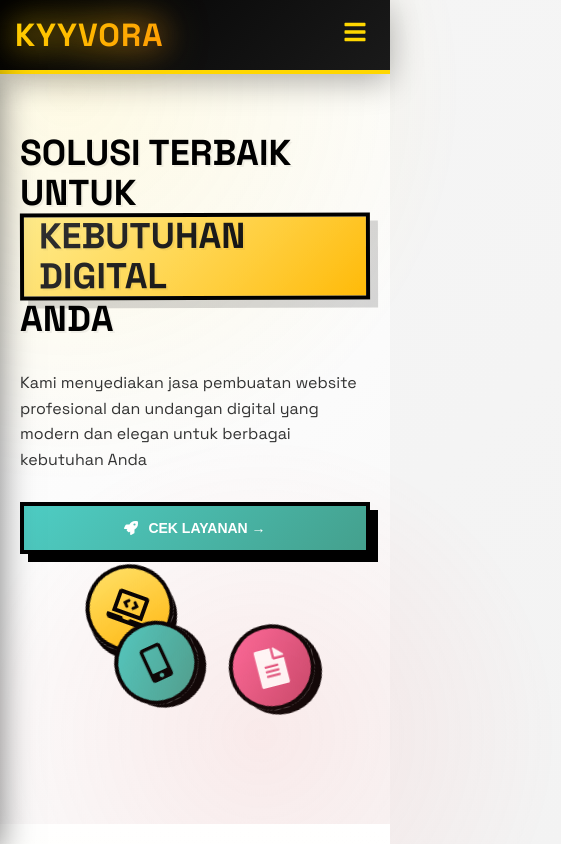
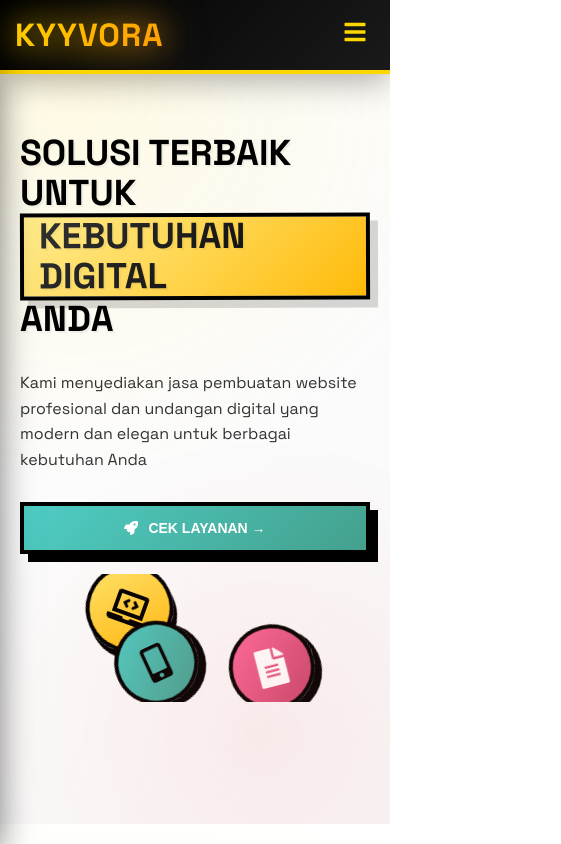
Before and after one commit to MuhYuusron/kyyvora, a React (Create React App) app: page / in a window 390 px wide. Shown: the top 844 px of the page, 561 px wide, since content can reach past the window. Built offline with nearby package versions, Linux system fonts and the light colour scheme.

Commit message:
Fix horizontal scroll on mobile: add overflow-x hidden and max-width 100vw

```diff
--- a/src/App.css
+++ b/src/App.css
@@ -9,11 +9,14 @@ body {
   background: linear-gradient(135deg, #f5f5f5 0%, #e8e8e8 100%);
   color: #000;
   overflow-x: hidden;
+  max-width: 100vw;
 }
 
 .App {
   min-height: 100vh;
   position: relative;
+  overflow-x: hidden;
+  max-width: 100vw;
 }
 
 /* Neo Brutalism Styles with 3D Enhancement */
--- a/src/components/Hero.css
+++ b/src/components/Hero.css
@@ -8,6 +8,7 @@
   min-height: 700px;
   position: relative;
   overflow: hidden;
+  max-width: 100vw;
 }
 
 .hero::before {
@@ -291,11 +292,14 @@
     padding: 60px 20px 30px;
     min-height: auto;
     gap: 20px;
-    overflow: visible;
+    overflow: hidden;
+    max-width: 100vw;
+    width: 100%;
   }
 
   .hero-content {
     max-width: 100%;
+    width: 100%;
   }
 
   .hero-title {
@@ -316,7 +320,7 @@
     width: 100%;
     max-width: 100%;
     min-height: 200px;
-    overflow: visible;
+    overflow: hidden;
     position: relative;
     margin: 0 auto 20px;
   }
@@ -327,7 +331,7 @@
     position: absolute !important;
     top: 0;
     left: 0;
-    overflow: visible !important;
+    overflow: hidden !important;
     pointer-events: none !important;
   }
 
@@ -343,6 +347,9 @@
     flex-wrap: wrap;
     padding: 20px;
     pointer-events: auto;
+    width: 100%;
+    max-width: 100%;
+    overflow: hidden;
   }
 
   .fallback-icon {
```
